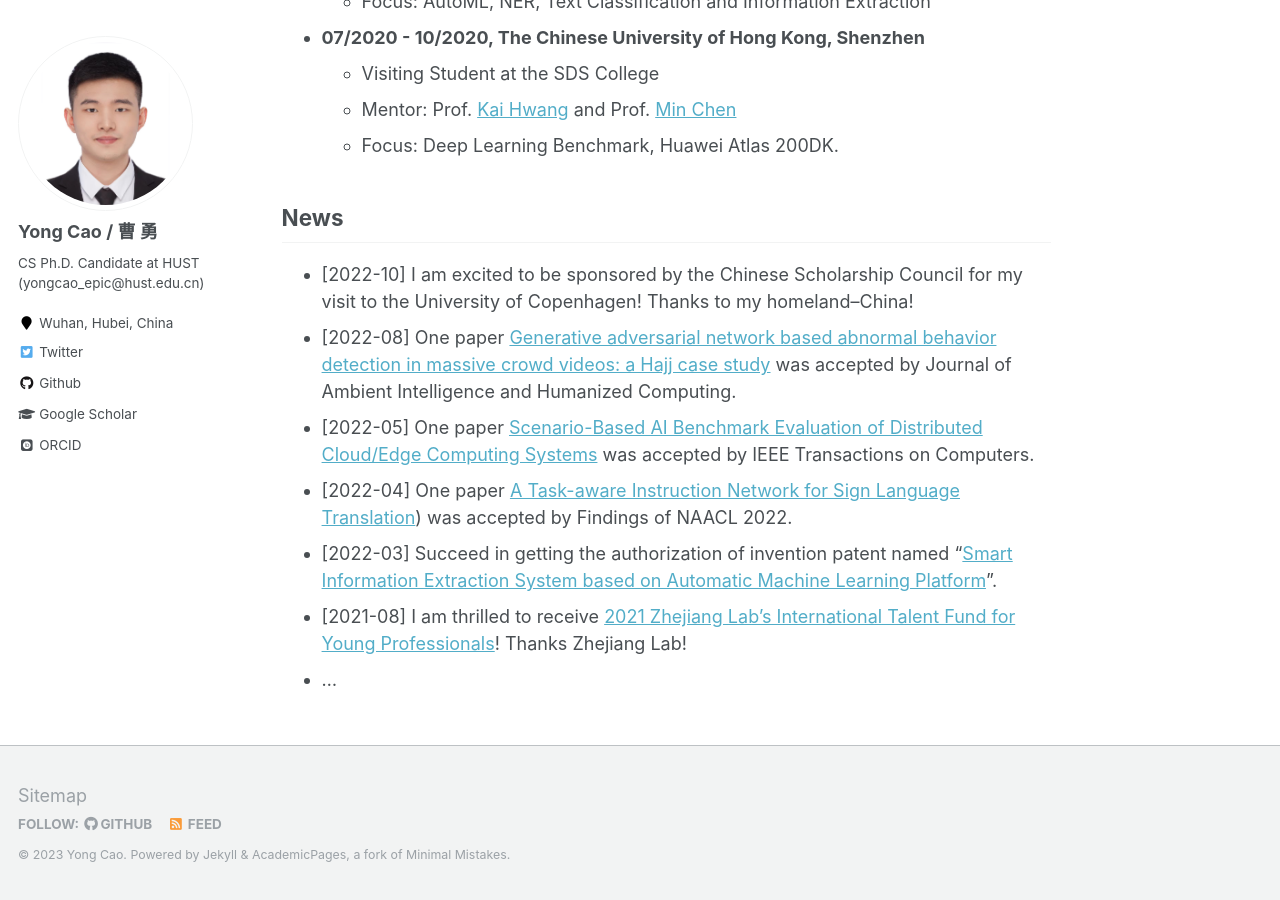
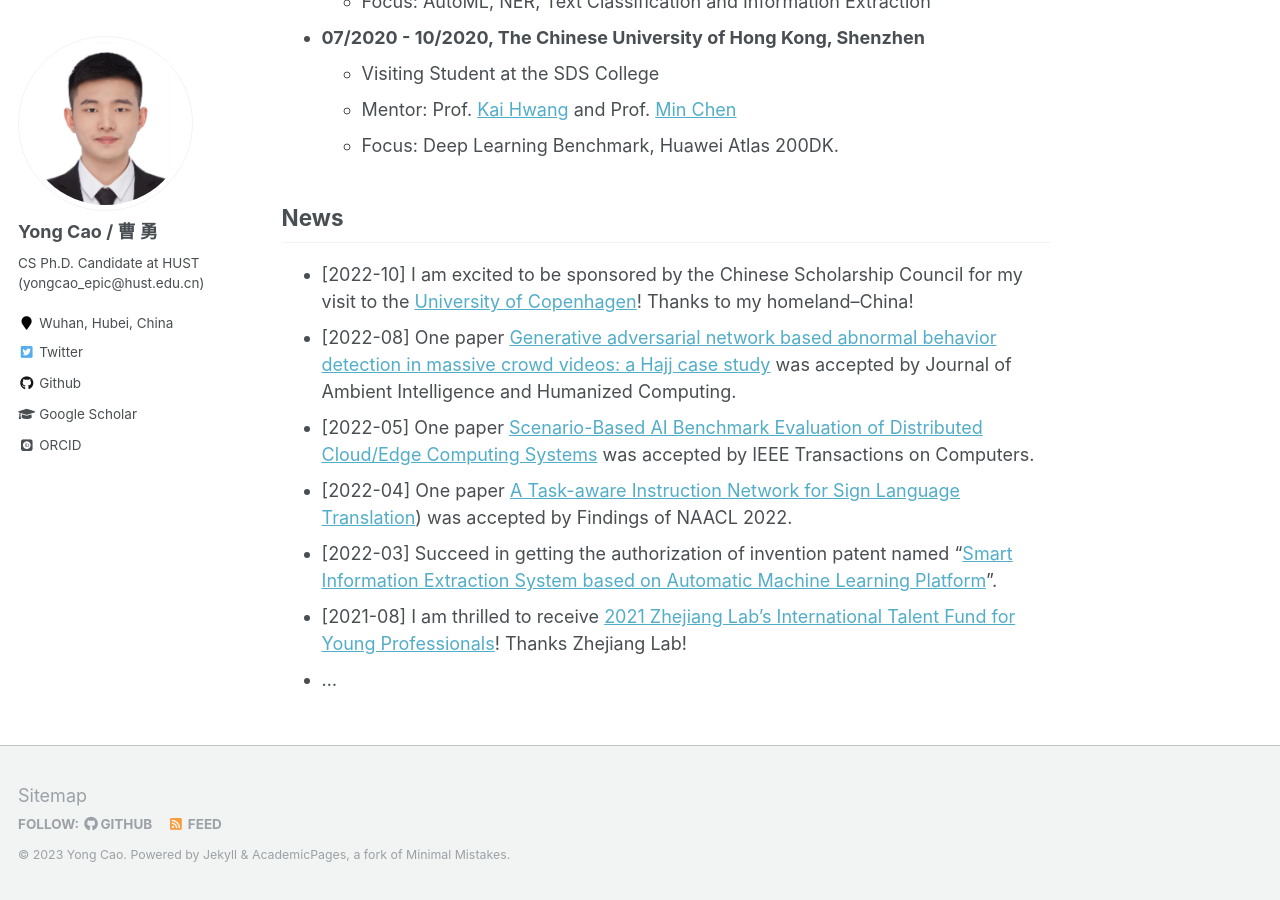
Before and after one commit to yongcaoplus/yongcaoplus.github.io, a Jekyll site: the page built from _pages/about.md, in a window 1280 px wide and 900 px high, scrolled down 1525 px. Built offline with Jekyll 4.4.1, drawn with Linux system fonts in a browser that asks for light colours; some web fonts are replaced; some of the changed lines change nothing that is shown.

Commit message:
add 2022 papers

```diff
--- a/_pages/about.md
+++ b/_pages/about.md
@@ -62,7 +62,7 @@ Experience
 
 News
 ------
-* [2022-10] I am excited to be sponsored by the Chinese Scholarship Council for my visit to the University of Copenhagen! Thanks to my homeland--China!
+* [2022-10] I am excited to be sponsored by the Chinese Scholarship Council for my visit to the [University of Copenhagen](https://www.ku.dk/english/)! Thanks to my homeland--China!
 * [2022-08] One paper [Generative adversarial network based abnormal behavior detection in massive crowd videos: a Hajj case study](https://link.springer.com/article/10.1007/s12652-021-03323-5) was accepted by Journal of Ambient Intelligence and Humanized Computing.
 * [2022-05] One paper [Scenario-Based AI Benchmark Evaluation of Distributed Cloud/Edge Computing Systems](https://ieeexplore.ieee.org/abstract/document/9779956) was accepted by IEEE Transactions on Computers.
 * [2022-04] One paper [A Task-aware Instruction Network for Sign Language Translation](https://arxiv.org/abs/2204.05953)) was accepted by Findings of NAACL 2022.
```
